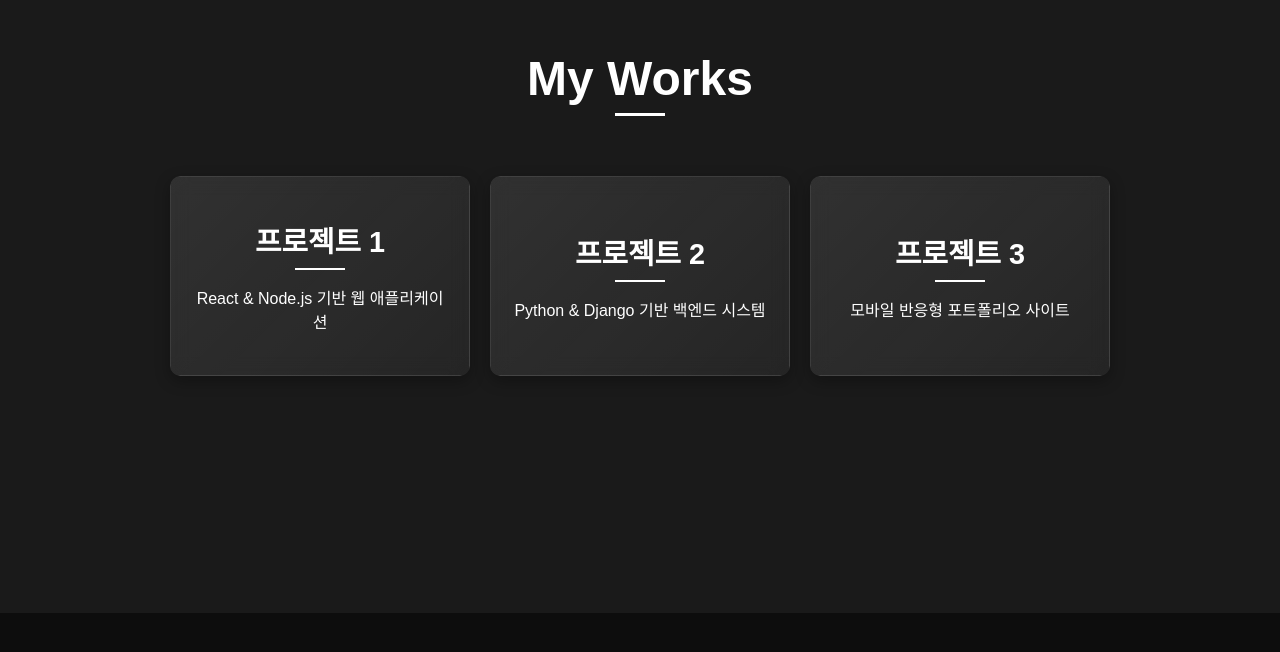
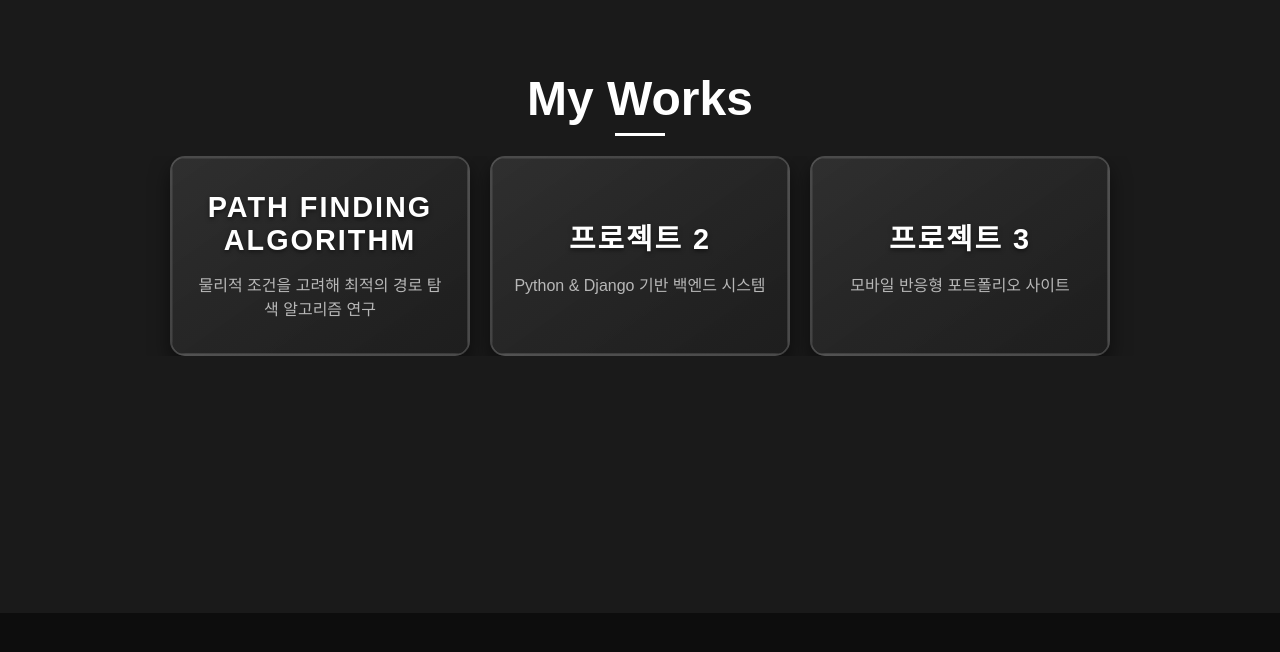
Before and after one commit to playdeom/playdeom.github.io, a plain HTML site: page index.html in a window 1280 px wide. Shown: the part 1787-2439 px from the top of the page. Drawn offline with Linux system fonts and the light colour scheme.

Commit message:
changes style

```diff
--- a/index.html
+++ b/index.html
@@ -41,8 +41,8 @@
         <div class="projects">
             <div class="project-card animate-on-scroll">
                 <div class="card-face card-front">
-                    <h3>프로젝트 1</h3>
-                    <p>React & Node.js 기반 웹 애플리케이션</p>
+                    <h3>Path Finding Algorithm</h3>
+                    <p>물리적 조건을 고려해 최적의 경로 탐색 알고리즘 연구</p>
                 </div>
                 <div class="card-face card-back">
                     <h3>프로젝트 1</h3>
@@ -71,7 +71,7 @@
                     <p>이 프로젝트는 모바일 반응형 디자인을 적용한 포트폴리오 사이트입니다. HTML, CSS, 그리고 JavaScript를 사용하였습니다.</p>
                 </div>
             </div>
-            <!-- 추가 프로젝트는 동일한 형식으로 추가 -->
+        </div>
         </div>
     </section>
 
--- a/style.css
+++ b/style.css
@@ -199,15 +199,17 @@ section {
 
 .about-text p {
     margin-bottom: 20px;
+    text-align: justify;
+    position: relative;
+    padding-left: 15px;
     border-left: 4px solid #00d8ff;
-    padding-left: 15px;
-    transition: all 0.3s ease;
+    transition: border-left 0.3s ease; /* 글자 크기 대신 좌측 선만 효과 */
 }
 
-.about-text p:hover {
+/* .about-text p:hover {
     border-left: 6px solid #00d8ff;
     padding-left: 20px;
-}
+} */
 
 /* 오른쪽 이미지 섹션 */
 .about-image {
@@ -231,29 +233,59 @@ section {
 
 
 /* Works 섹션 개선 */
+/* My Works 섹션에 대한 CSS 추가 효과 */
+
 .projects {
     display: flex;
     flex-wrap: wrap;
     justify-content: center;
     gap: 20px;
-    margin-top: 40px;
+    width: 100%;
+    max-width: 1200px;
+    position: relative;
+    overflow: hidden;
 }
 
 .project-card {
     width: 300px;
     height: 200px;
-    perspective: 1000px;
-    border-radius: 10px;
+    perspective: 1500px;
+    border-radius: 15px;
     overflow: hidden;
     position: relative;
     transform-style: preserve-3d;
-    transition: all 0.8s cubic-bezier(0.175, 0.885, 0.32, 1.275);
-    box-shadow: 0 5px 15px rgba(0,0,0,0.3);
+    transition: all 0.6s ease;
+    background: linear-gradient(145deg, rgba(40, 40, 40, 0.9), rgba(20, 20, 20, 1));
+    border: 2px solid rgba(255, 255, 255, 0.2);
+    box-shadow: 0 10px 20px rgba(0, 0, 0, 0.5);
+    cursor: pointer;
+    overflow: hidden;
 }
 
 .project-card:hover {
-    transform: rotateY(180deg) scale(1.05);
-    box-shadow: 0 15px 30px rgba(0,0,0,0.5);
+    transform: translateY(-15px) scale(1.1) rotateX(10deg);
+    box-shadow: 0 30px 50px rgba(0, 0, 0, 0.7);
+    background: linear-gradient(145deg, rgba(60, 60, 60, 0.9), rgba(30, 30, 30, 1));
+    border-color: rgba(255, 255, 255, 0.4);
+}
+
+.project-card::before {
+    content: "";
+    position: absolute;
+    top: -50%;
+    left: -50%;
+    width: 200%;
+    height: 200%;
+    background: radial-gradient(circle, rgba(255, 255, 255, 0.3), transparent 70%);
+    z-index: 1;
+    opacity: 0;
+    transform: scale(0);
+    transition: all 0.6s ease;
+}
+
+.project-card:hover::before {
+    opacity: 1;
+    transform: scale(1);
 }
 
 .project-card .card-face {
@@ -267,52 +299,61 @@ section {
     justify-content: center;
     padding: 20px;
     box-sizing: border-box;
+    z-index: 2;
 }
 
 .project-card .card-front {
-    background: linear-gradient(135deg, rgba(255,255,255,0.1), rgba(255,255,255,0.05));
-    border: 1px solid rgba(255,255,255,0.1);
-    backdrop-filter: blur(10px);
+    background: linear-gradient(145deg, rgba(50, 50, 50, 0.8), rgba(30, 30, 30, 1));
+    border: 1px solid rgba(255, 255, 255, 0.1);
+    box-shadow: 0 5px 15px rgba(0, 0, 0, 0.3);
+    transition: transform 0.6s ease, opacity 0.6s ease;
+}
+
+.project-card:hover .card-front {
+    transform: translateY(-10px);
+    opacity: 0;
 }
 
 .project-card .card-front h3 {
     font-size: 1.8rem;
     margin-bottom: 15px;
-    position: relative;
-    padding-bottom: 10px;
+    color: white;
+    text-transform: uppercase;
+    letter-spacing: 2px;
+    text-shadow: 0 2px 4px rgba(0, 0, 0, 0.5);
 }
 
-.project-card .card-front h3::after {
-    content: '';
-    position: absolute;
-    bottom: 0;
-    left: 50%;
-    transform: translateX(-50%);
-    width: 50px;
-    height: 2px;
-    background: white;
-    transition: width 0.3s ease;
-}
-
-.project-card:hover .card-front h3::after {
-    width: 80px;
+.project-card .card-front p {
+    font-size: 1rem;
+    color: rgba(200, 200, 200, 0.9);
+    text-align: center;
 }
 
 .project-card .card-back {
-    background: linear-gradient(135deg, rgba(255,255,255,0.95), rgba(255,255,255,0.9));
-    border: 1px solid rgba(255,255,255,0.2);
-    color: black;
+    background: linear-gradient(145deg, rgba(70, 70, 70, 1), rgba(50, 50, 50, 1));
+    border: 1px solid rgba(255, 255, 255, 0.2);
+    color: white;
     transform: rotateY(180deg);
+    box-shadow: inset 0 0 15px rgba(0, 0, 0, 0.5);
+    transform: translateY(100%);
+    transition: transform 0.6s ease, opacity 0.6s ease;
+}
+
+.project-card:hover .card-back {
+    transform: translateY(0);
+    opacity: 1;
 }
 
 .project-card .card-back h3 {
     margin-bottom: 10px;
     font-size: 1.5rem;
+    color: rgba(230, 230, 230, 1);
 }
 
 .project-card .card-back p {
     font-size: 1rem;
     line-height: 1.5;
+    color: rgba(200, 200, 200, 0.9);
 }
 
 /* Contact 섹션 개선 */
```
